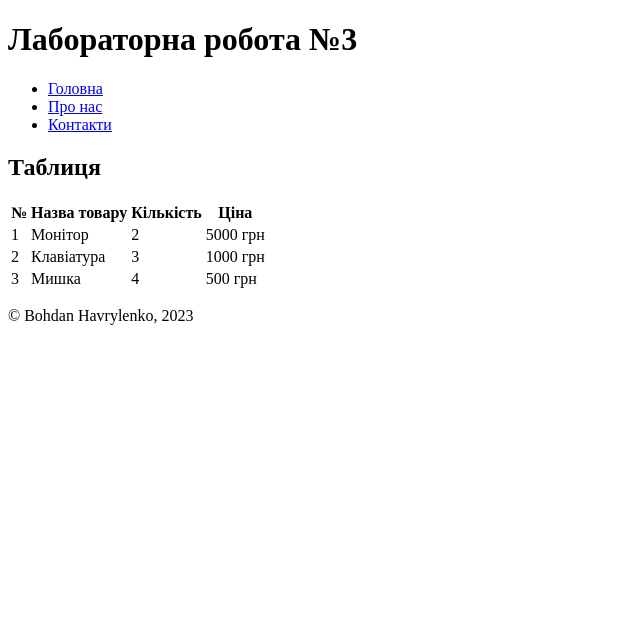
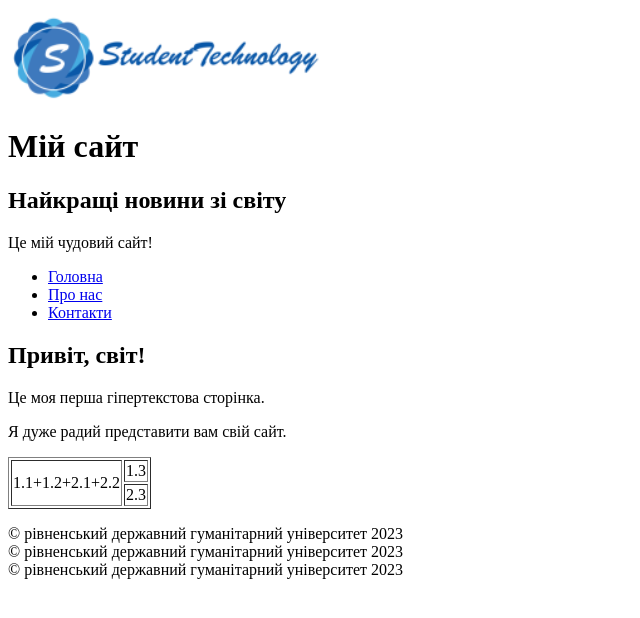
Before and after one commit to bohdanhavrylenko19/havrylenko1, a plain HTML site: page index.html in a window 1280 px wide. Shown: the whole page, without its empty margins (0-640 px from the left). Drawn offline with Linux system fonts and the light colour scheme.

Commit message:
Опис змін

```diff
--- a/index.html
+++ b/index.html
@@ -32,7 +32,7 @@
 </html> -->
 
 
-<!-- <!DOCTYPE html>
+<!DOCTYPE html>
 <html>
 <head>
 	<title>Моя нова сторінка</title>
@@ -75,65 +75,4 @@
 		</div>
 	</div>
 </body>
-</html> -->
-
-<!DOCTYPE html>
-<html>
-<head>
-	<title>Моя сторінка</title>
-	<meta charset="UTF-8">
-</head>
-<body>
-	<header>
-		<h1>Лабораторна робота №3</h1>
-		<nav>
-			<ul>
-				<li><a href="#">Головна</a></li>
-				<li><a href="#">Про нас</a></li>
-				<li><a href="#">Контакти</a></li>
-			</ul>
-		</nav>
-	</header>
-
-	<main>
-			<section>
-			<h2>Таблиця</h2>
-			<table>
-				<thead>
-					<tr>
-						<th>№</th>
-						<th>Назва товару</th>
-						<th>Кількість</th>
-						<th>Ціна</th>
-					</tr>
-				</thead>
-				<tbody>
-					<tr>
-						<td>1</td>
-						<td>Монітор</td>
-						<td>2</td>
-						<td>5000 грн</td>
-					</tr>
-					<tr>
-						<td>2</td>
-						<td>Клавіатура</td>
-						<td>3</td>
-						<td>1000 грн</td>
-					</tr>
-					<tr>
-						<td>3</td>
-						<td>Мишка</td>
-						<td>4</td>
-						<td>500 грн</td>
-					</tr>
-				</tbody>
-			</table>
-		</section>
-	</main>
-
-	<footer>
-		<p>&copy; Bohdan Havrylenko, 2023</p>
-	</footer>
-
-</body>
 </html>
```
